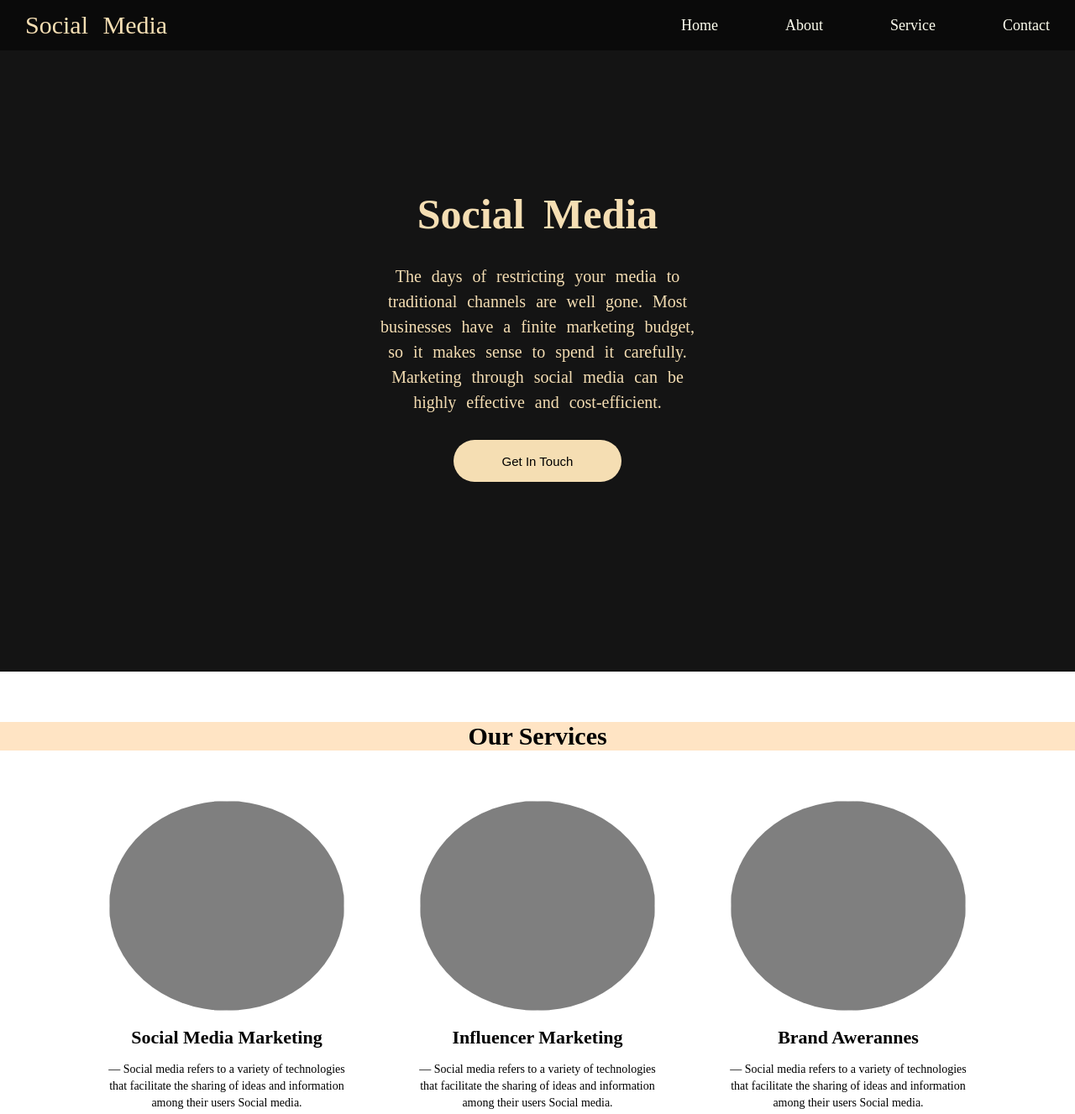
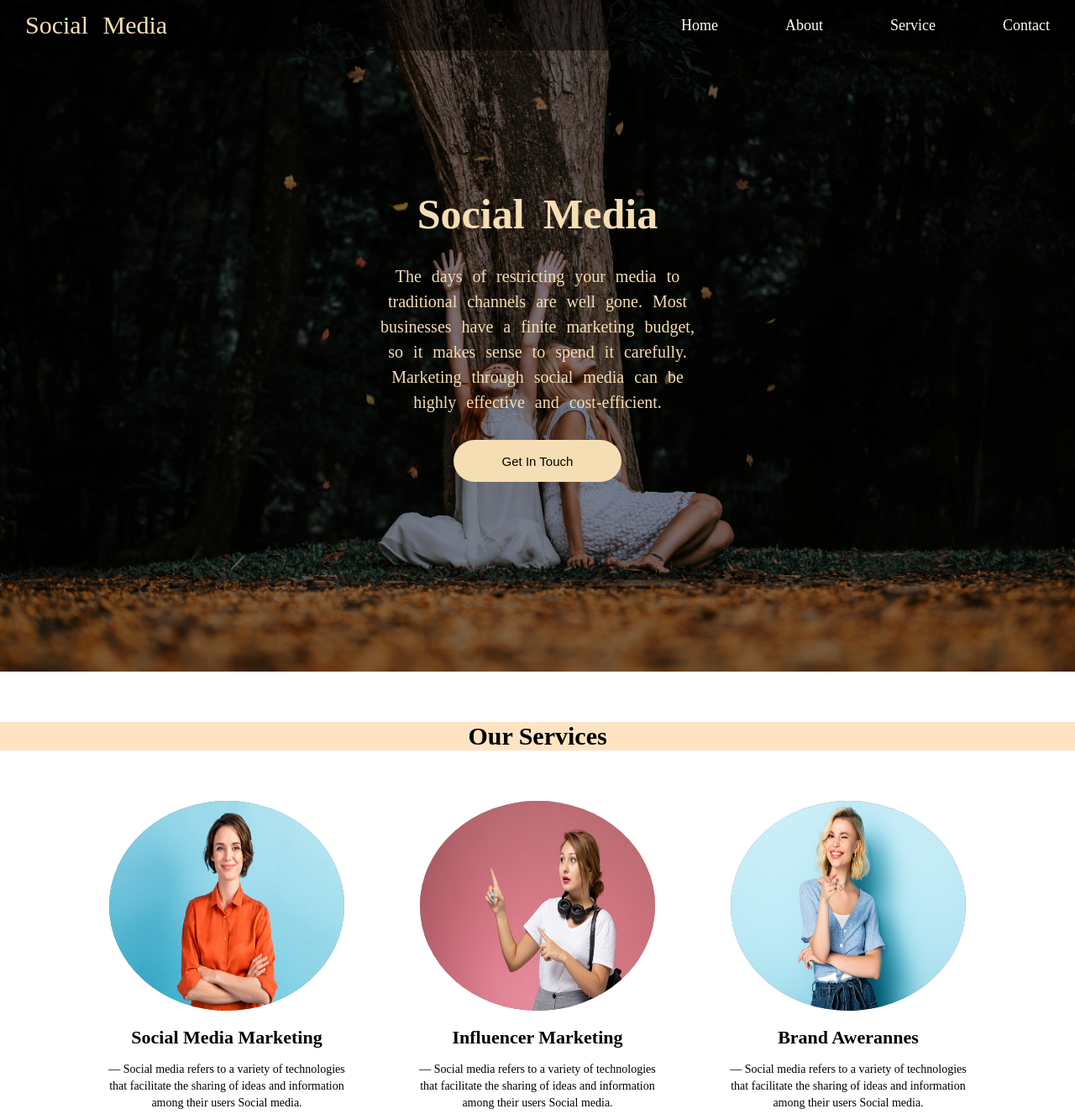
Before and after one commit to shahzoda-web/myselfs, a plain HTML site: page index.html in a window 1280 px wide. Shown: the top 1327 px of the page at 84% size. Drawn offline with Linux system fonts and the light colour scheme; a web font is replaced by a local one.

Commit message:
nothing e

```diff
--- a/index.html
+++ b/index.html
@@ -47,17 +47,17 @@
 <div class="title"> Our Services</div>
 <div class="services-box">
     <div class="services-box-item">
-        <img src="./projecti/person11.jpg" alt="">
+        <img src="./person11.jpg" alt="">
         <h1>Social Media Marketing</h1>
         <p>— Social media refers to a variety of technologies that facilitate the sharing of ideas and information among their users Social media.  </p>
     </div>
     <div class="services-box-item">
-        <img src="./projecti/person33.jpg" alt="">
+        <img src="./person33.jpg" alt="">
         <h1>Influencer Marketing</h1>
         <p>— Social media refers to a variety of technologies that facilitate the sharing of ideas and information among their users Social media.  </p>
     </div>
     <div class="services-box-item">
-        <img src="./projecti/prson1.jpg" alt="">
+        <img src="./prson1.jpg" alt="">
         <h1>Brand Awerannes</h1>
         <p>— Social media refers to a variety of technologies that facilitate the sharing of ideas and information among their users Social media.  </p>
     </div>
@@ -75,7 +75,7 @@ Social media refers to a variety of technologies that facilitate the sharing of
 Global Web Index. "The Global Media Landscape."
     </div>
     <div class="about-img">
-        <img src="./projecti/social.jpg" alt="">
+        <img src="./social.jpg" alt="">
     </div>
 </section>
 
--- a/project.css
+++ b/project.css
@@ -20,7 +20,7 @@ width: 100%;
 .header{
     width: 100%;
     height: 100vh;
-    background-image: url(./projecti/project.jpg);
+    background-image: url(./project.jpg);
     background-position: center;
     background-size: cover;
     background-repeat: no-repeat;
```
